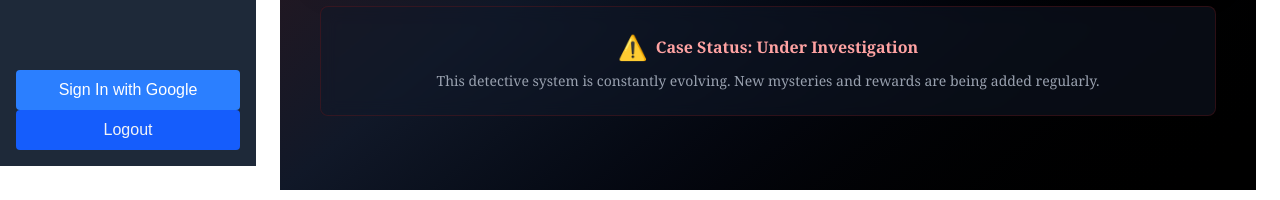
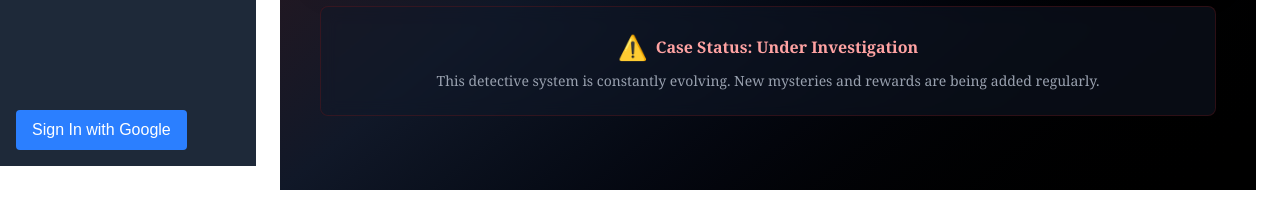
Before and after one commit to EdiFarcas/Hackathon-Fii-Practic-2025, a Next.js app: page / in a window 1280 px wide. Shown: the part 634-834 px from the top of the page. Built offline with nearby package versions, Linux system fonts and the light colour scheme; no server answers.

Commit message:
Small change on layout

```diff
--- a/src/components/NavBar.tsx
+++ b/src/components/NavBar.tsx
@@ -75,11 +75,9 @@ export default function Navbar() {
         </li>
       </ul>
 
-      <AuthButtons/>
+
       <div className="mt-auto">
-        <button className="w-full p-2 bg-blue-600 hover:bg-blue-700 rounded">
-          {!isCollapsed ? "Logout" : "🚪"}
-        </button>
+        <AuthButtons/>
       </div>
     </nav>
   );
```
